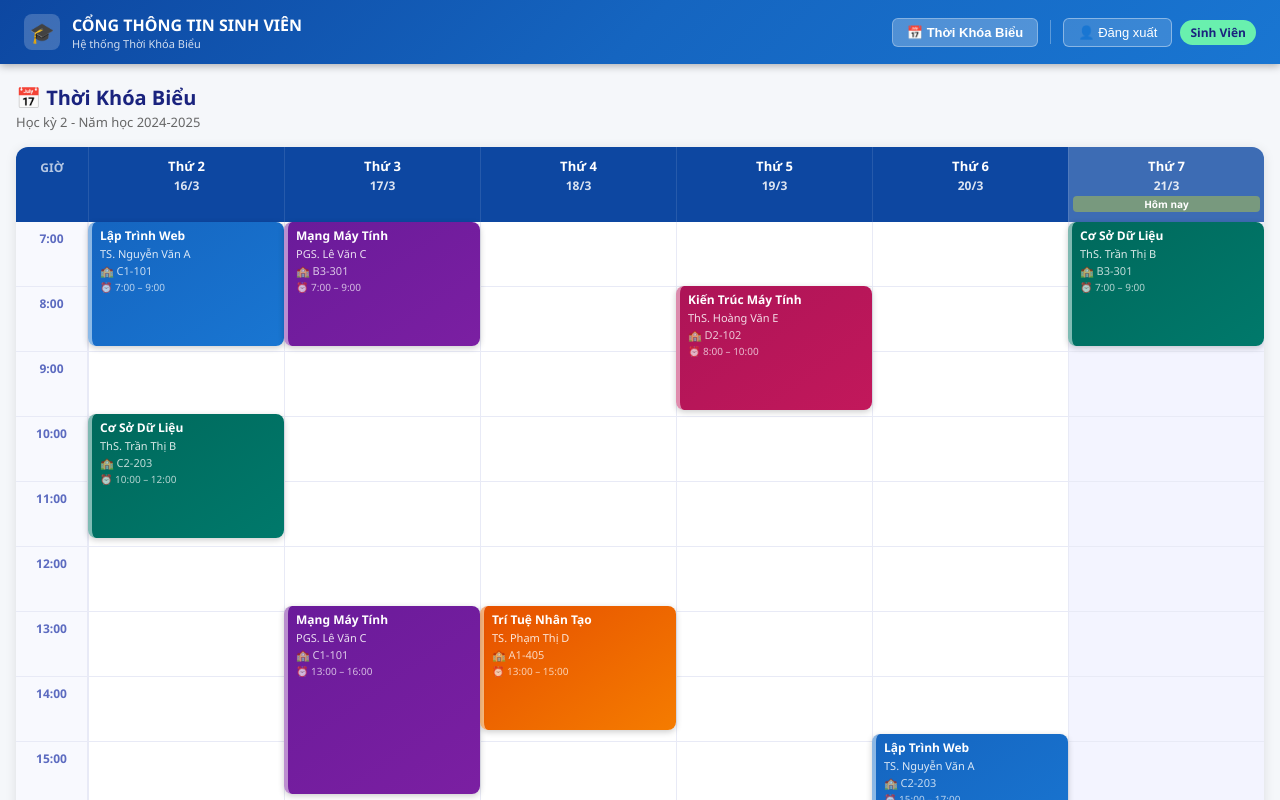
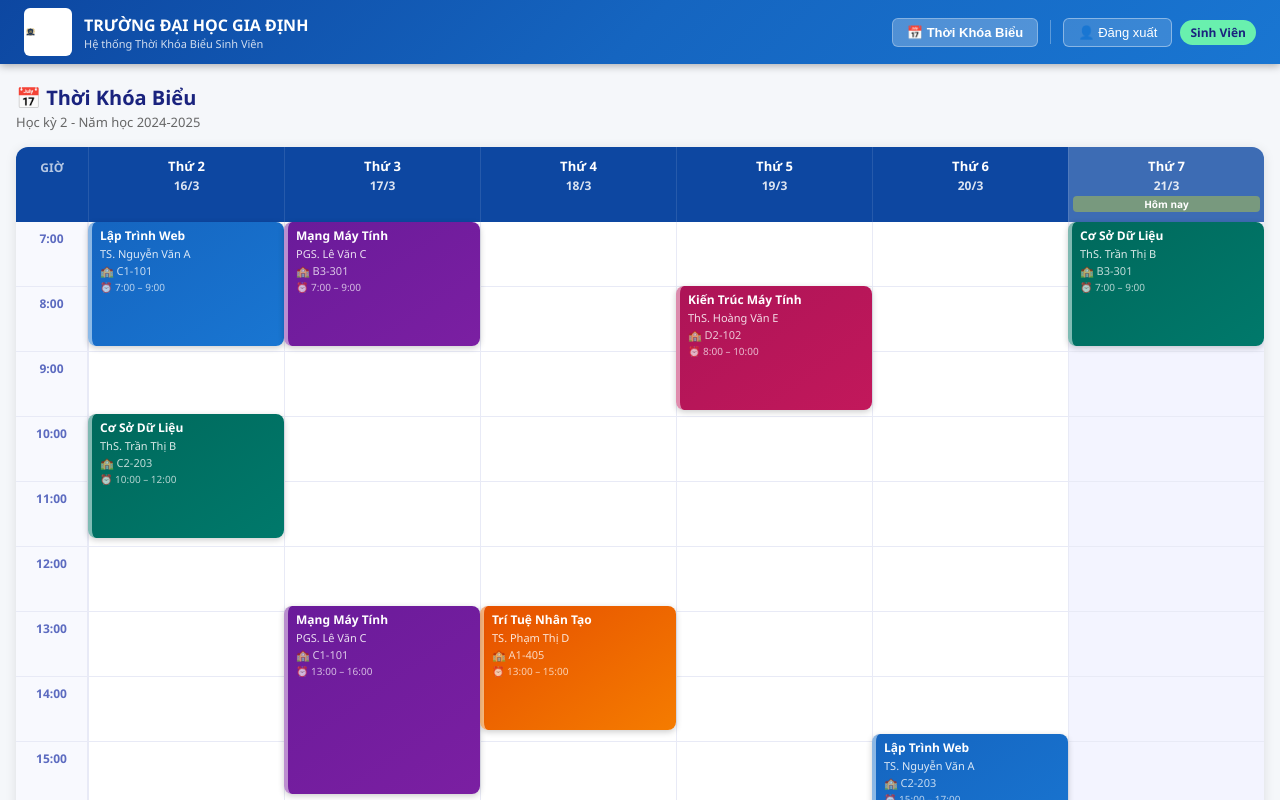
Before and after one commit to badiamweb/lich-hoc-sinh-vien, a React (Vite) app: page / in a window 1280 px wide. Shown: the top 800 px of the page. Built offline with nearby package versions, Linux system fonts and the light colour scheme.

Commit message:
Update App.tsx

```diff
--- a/src/App.tsx
+++ b/src/App.tsx
@@ -137,10 +137,10 @@ export default function App() {
     <div style={{ minHeight: "100vh", background: "#F5F7FA", fontFamily: "'Segoe UI', sans-serif" }}>
       <header style={headerStyle}>
         <div style={{ display: "flex", alignItems: "center", gap: 12 }}>
-          <div style={{ width: 36, height: 36, background: "rgba(255,255,255,0.2)", borderRadius: 8, display: "flex", alignItems: "center", justifyContent: "center", fontSize: 20 }}>🎓</div>
+          <img src="/ảnh logo.png" alt="Logo" style={{ height: 48, width: 48, objectFit: "contain", borderRadius: 6, background: "white", padding: 2 }} />
           <div>
-            <div style={{ fontWeight: 700, fontSize: 16 }}>CỔNG THÔNG TIN SINH VIÊN</div>
-            <div style={{ fontSize: 11, opacity: 0.8 }}>Hệ thống Thời Khóa Biểu</div>
+            <div style={{ fontWeight: 700, fontSize: 16 }}>TRƯỜNG ĐẠI HỌC GIA ĐỊNH</div>
+            <div style={{ fontSize: 11, opacity: 0.8 }}>Hệ thống Thời Khóa Biểu Sinh Viên</div>
           </div>
         </div>
         <nav style={{ display: "flex", alignItems: "center", gap: 8, flexWrap: "wrap" }}>
```
